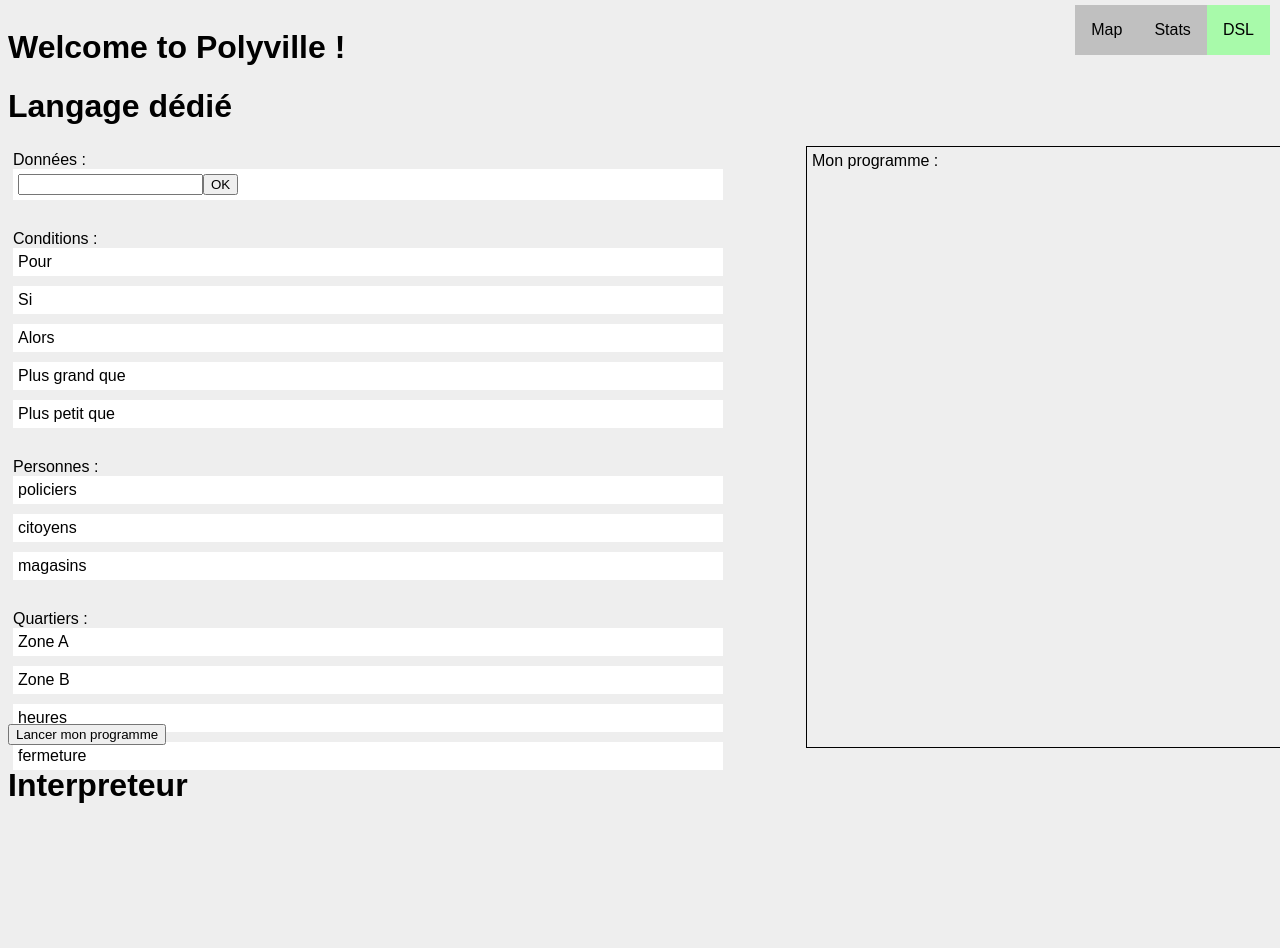
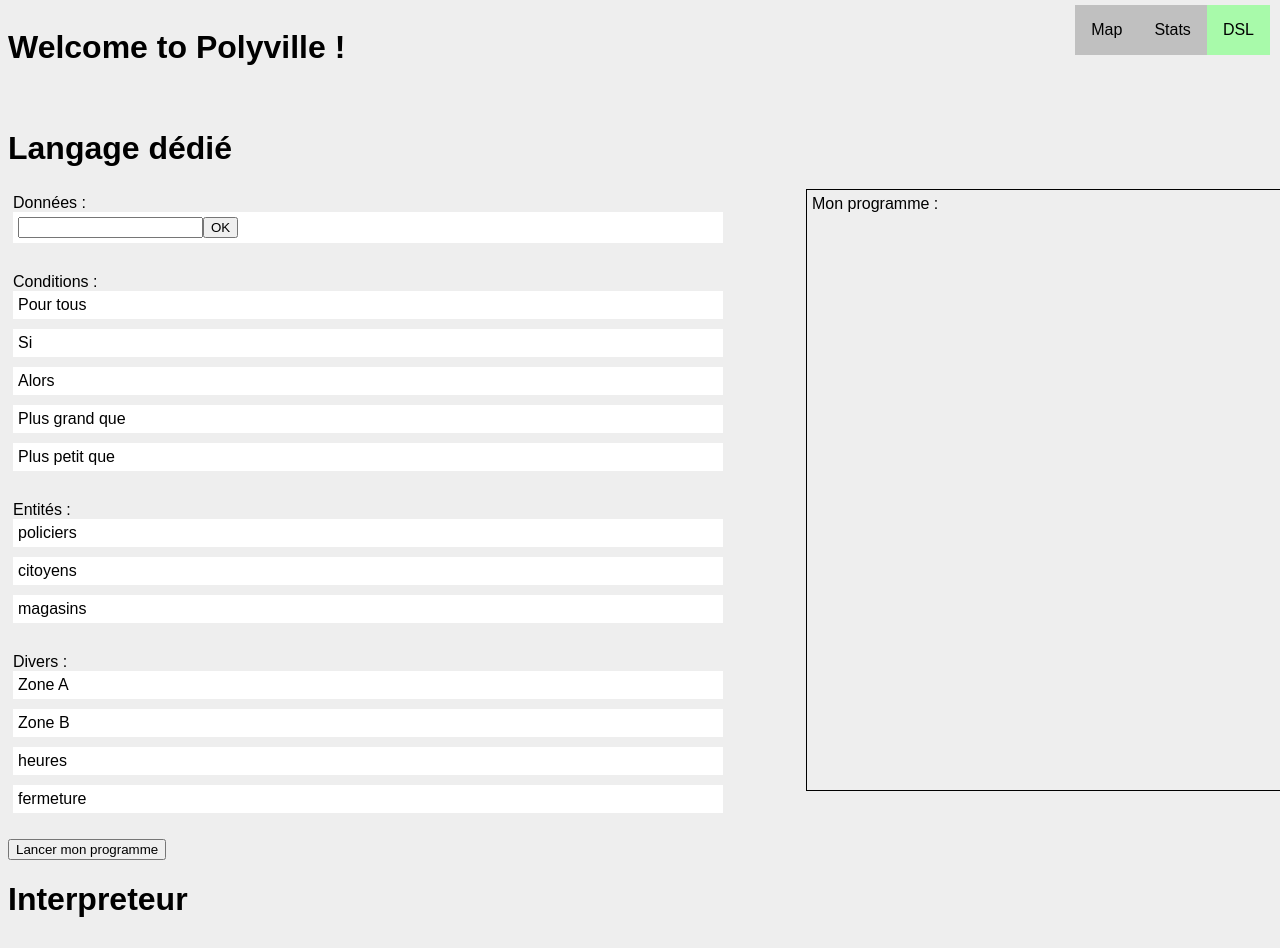
Before and after one commit to NathanMeulle/PNS-SI4-PS7-POLYVILLE, a Vue app in the folder web/: page /dsl in a window 1280 px wide. Shown: the top 948 px of the page. Before the commit the page ends 833 px from the top, so only its background shows below. Built offline with nearby package versions, Linux system fonts and the light colour scheme.

Commit message:
Second programme et début d'interprétation avec la base de données, possibilité de déplacer des policiers en fonction du nombre de citoyens dans une zone #11

```diff
--- a/web/src/components/DSL/DSL.vue
+++ b/web/src/components/DSL/DSL.vue
@@ -22,14 +22,14 @@
         </div>
       </div>
       <div class='drop-zone' @drop='onDrop($event, 3)' @dragover.prevent @dragenter.prevent>
-        Personnes :
+        Entités :
         <div v-for='item in listPers' :key='item.title' class='drag-el' draggable="true"
              @dragstart='startDrag($event, item)'>
           {{ item.title }}
         </div>
       </div>
       <div class='drop-zone' @drop='onDrop($event, 4)' @dragover.prevent @dragenter.prevent>
-        Quartiers :
+        Divers :
         <div v-for='item in listQuartiers' :key='item.title' class='drag-el' draggable="true"
              @dragstart='startDrag($event, item)'>
           {{ item.title }}
@@ -48,7 +48,7 @@
     </div>
   </div>
     <br/>
-    <button v-on:click="launch()">Lancer mon programme</button>
+    <button v-on:click="launch()" id="launch">Lancer mon programme</button>
 </template>
 
 <script>
@@ -61,7 +61,7 @@ export default {
       items: [
         {
           id: 0,
-          title: 'Pour',
+          title: 'Pour tous',
           input: '',
           position: -1,
           type:1,
@@ -204,14 +204,13 @@ export default {
     },
     duplication(item){
       let len = this.items.length
-      let copy = {
+      this.items[len] = {
         id: len,
         title: item.title,
         position: -1,
-        type:item.type,
+        type: item.type,
         list: item.list
       }
-      this.items[len] = copy
     },
     validation(id){
       this.error = ''
@@ -257,4 +256,8 @@ export default {
 #cond{
   margin-top: 10px;
 }
+
+#launch{
+  margin-top: 5%;
+}
 </style>
--- /dev/null
+++ b/web/src/components/DSL/Help.vue
@@ -0,0 +1,28 @@
+<template>
+  <h1>Aide</h1>
+  <h2>Types de programmes disponible : </h2>
+  <br/>
+  <div>Changer l'horaire de fermeture des magasins de la ville :
+    <br/>
+    Pour tous => magasins => fermeture => "entrer une heure" => heures
+  </div>
+  <br/>
+  <div>Attribuer des policiers à une zone en fonction du nombre de citoyens s'y trouvant :
+    <br/>
+        Si => citoyens => Zone X => Plus grand que ou Plus petit que => "entrer un nombre" => Alors => "entrer un nombre" => policiers => Zone X
+  </div>
+  <br/>
+  <router-link active-class="active" to="/dsl">
+    <button>Retour au langage dédié</button>
+  </router-link>
+</template>
+
+<script>
+export default {
+name: "Help"
+}
+</script>
+
+<style scoped>
+
+</style>
--- a/web/src/components/DSL/Interpreteur.vue
+++ b/web/src/components/DSL/Interpreteur.vue
@@ -13,8 +13,9 @@ export default {
   data(){
     return{
       programme:{},
-      posZone: {},
-      heures: -1,
+      zones: {},
+      infOrSup: '',
+      heure: -1,
       error: "",
     }
   },
@@ -24,9 +25,50 @@ export default {
       this.error = ""
       this.programme = listeCommandes
       console.log("mon programme : ",this.programme)
+      this.Pour()
+      this.Si()
+    },
+    Si(){
       this.checkError()
-      this.isPour()
-      this.getZone()
+      if(this.programme[0].title === 'Si'){
+        if(this.programme[1].title === 'citoyens') this.SiCitoyens()
+        else this.error = 'Programme inconnu'
+      }
+    },
+    SiCitoyens(){
+      let nbCitoyens = 0;
+      if(this.programme[2].title.substring(0,4) === 'Zone'){
+        this.zones[0] = this.programme[2].title
+        if(this.programme[3].title === 'Plus grand que'){
+          this.infOrSup = 'sup'
+          if(this.programme[4].title === 'Input'){
+            nbCitoyens = Number(this.programme[4].input)
+            if(this.programme[5].title === 'Alors'){
+              this.alorsCitoyens(nbCitoyens)
+            }
+            else this.error = 'Programme inconnu'
+          }
+          else this.error = "Il faut donner un nombre après la case 'citoyens'"
+        }
+        else this.error = 'Programme inconnu'
+      }
+    },
+    alorsCitoyens(nbCitoyens){
+      let nbPoliciers = 0
+      if(this.programme[6].title === 'Input'){
+        if(this.programme[7].title === 'policiers') {
+          nbPoliciers = Number(this.programme[6].input)
+          if (this.programme[8].title.substring(0, 4) === 'Zone') {
+            this.zones[1] = this.programme[8].title
+            console.log(nbCitoyens,this.infOrSup,this.zones[0],nbPoliciers,this.zones[1])
+            this.$store.dispatch('deplacerPoliciers',{citoyens : nbCitoyens,
+              cond : this.infOrSup,zone1 : this.zones[0],policiers : nbPoliciers,zone2: this.zones[1]})
+          }
+          else this.error = 'Programme inconnu'
+        }
+        else this.error = 'Programme inconnu'
+      }
+      else this.error = 'Programme inconnu'
     },
     checkError(){
       let valid = this.checkIfThen()
@@ -52,42 +94,29 @@ export default {
       if (posIf > posThen) return 2
       return 0
     },
-    getZone(){
-      this.programme.forEach((item)=>{
-        if(item.title === "Zone A"){
-          this.posZone[0] = 43.6204
-          this.posZone[1] = 7.0719
-        }
-        else if(item.title === "Zone B"){
-          this.posZone[0] = 43.6204
-          this.posZone[1] = 7.0619
-        }
-      })
-      console.log("Zone : ",this.posZone)
-    },
-    getHeures(){
+    getHeure(){
       this.programme.forEach((item,index)=>{
-        if(item.title === "heures"){
+        if(item.title === "heure"){
           if(index === 0 || this.programme[index-1].title!== 'Input') this.error = "Il est nécessaire d'écrire une heure"
           else{
-            this.heures = Number(this.programme[index-1].input)}
+            this.heure = Number(this.programme[index-1].input)}
         }
-        console.log("heure : ",this.heures)
+        console.log("heure : ",this.heure)
       })
     },
-    isPour(){
-      if(this.programme[0].title === 'Pour'){
+    Pour(){
+      if(this.programme[0].title === 'Pour tous'){
         if(this.programme[1].title==='magasins') this.forMagasin()
         else this.error = 'Programme inconnu'
       }
     },
     forMagasin(){
       if(this.programme[2].title === "fermeture"){
-        this.getHeures()
-        console.log(this.heures)
-        if(this.heures === -1) this.error = 'Il faut donner une heure de fermeture'
+        this.getHeure()
+        console.log(this.heure)
+        if(this.heure === -1) this.error = 'Il faut donner une heure de fermeture'
 
-        else this.$store.dispatch('setClosingHour',this.heures)
+        else this.$store.dispatch('setClosingHour',this.heure)
       }
       else this.error = 'Programme inconnu'
     }
--- a/web/src/components/MyDsl.vue
+++ b/web/src/components/MyDsl.vue
@@ -1,5 +1,8 @@
 <template>
   <div>
+    <router-link active-class="active" to="/dsl/aide" id="help">
+      <button>Aide</button>
+    </router-link>
     <h1>Langage dédié</h1>
     <Interpreteur/>
   </div>
@@ -18,4 +21,9 @@ export default {
 
 <!-- Add "scoped" attribute to limit CSS to this component only -->
 <style scoped>
+
+#help{
+  margin-left: 95%;
+}
+
 </style>
--- a/web/src/components/MyStats.vue
+++ b/web/src/components/MyStats.vue
@@ -17,7 +17,7 @@ export default {
     methods:{
       print(){
         console.log(this.$store.getters.hoursTable(0))
-          this.$store.dispatch('setClosingHour',20)
+          this.$store.dispatch('deplacerPoliciers',{citoyens :50,cond :"sup",zone1 :"Zone A",policiers :10, zone2: "Zone A"})
       }
   },
 };
--- a/web/src/router.js
+++ b/web/src/router.js
@@ -2,6 +2,7 @@ import {createWebHistory, createRouter } from "vue-router";
 import MyMap from "./components/map/MyMap.vue";
 import MyStats from "./components/MyStats.vue";
 import MyDsl from "./components/MyDsl.vue";
+import Help from "@/components/DSL/Help";
 
 
 const routes = [
@@ -9,6 +10,7 @@ const routes = [
     { path: '/map', component: MyMap },
     { path: '/stats', component: MyStats },
     { path: '/dsl', component: MyDsl },
+    { path: '/dsl/aide', component: Help },
 
 ]
 
--- a/web/src/store/positions.store.js
+++ b/web/src/store/positions.store.js
@@ -1,4 +1,4 @@
-import { PositionMock } from "../mocks/Position.mock.js"
+import { PositionMock } from "@/mocks/Position.mock"
 export const positionModule = {
     namespace: false,
     state(){
@@ -8,6 +8,18 @@ export const positionModule = {
         }
     },
     mutations:{
+
+        deplacerPoliciers(state, payload) {
+            console.log(payload.nbZone)
+            let agir = false
+            if(payload.args.cond === "sup") agir = (payload.args.citoyens <= payload.nbZone)
+            if(agir){
+                for(var i = 0; i<payload.args.policiers;i++){
+                    state.positions[0].policiers[i].position = [43.6204, 7.0719]
+                }
+            }
+            return Promise.resolve(undefined);
+        }
 
     },
     getters:{
@@ -70,5 +82,17 @@ export const positionModule = {
                 console.log('error ', error);
             }
         }*/
+        async deplacerPoliciers(context,args){
+            console.log(args)
+            let nbZone = 0
+            if(args.zone1 === "Zone A") nbZone = context.getters.citizenZoneA
+            if(args.zone1 === "Zone B") nbZone = context.getters.citizenZoneB
+            try{
+                context.commit('deplacerPoliciers',{args : args, nbZone: nbZone});
+            }
+            catch(error){
+                console.log('error ', error);
+            }
+        }
     }
 }
--- a/web/src/store/ville.store.js
+++ b/web/src/store/ville.store.js
@@ -1,5 +1,5 @@
 
-import { VilleMock } from "../mocks/Ville.mock.js"
+import { VilleMock } from "@/mocks/Ville.mock"
 export const villeModule = {
     namespace: false,
     state(){
@@ -13,11 +13,11 @@ export const villeModule = {
         state.Ville[0].ville.commerces.forEach(commerce => {
             commerce.horaire.horaires.Lundi[1].heureFermeture = payload;
             commerce.horaire.horaires.Mardi[1].heureFermeture = payload;
-            commerce.horaire.horaires.Mecredi[1].heureFermeture = payload;
+            commerce.horaire.horaires.Mercredi[1].heureFermeture = payload;
             commerce.horaire.horaires.Jeudi[1].heureFermeture = payload; //marche pas
             commerce.horaire.horaires.Vendredi[1].heureFermeture = payload; //marche pas
             commerce.horaire.horaires.Samedi[1].heureFermeture = payload; //marche pas
-          })
+          }),
     },
     getters:{
         loadCommerces: (state) => {
```
